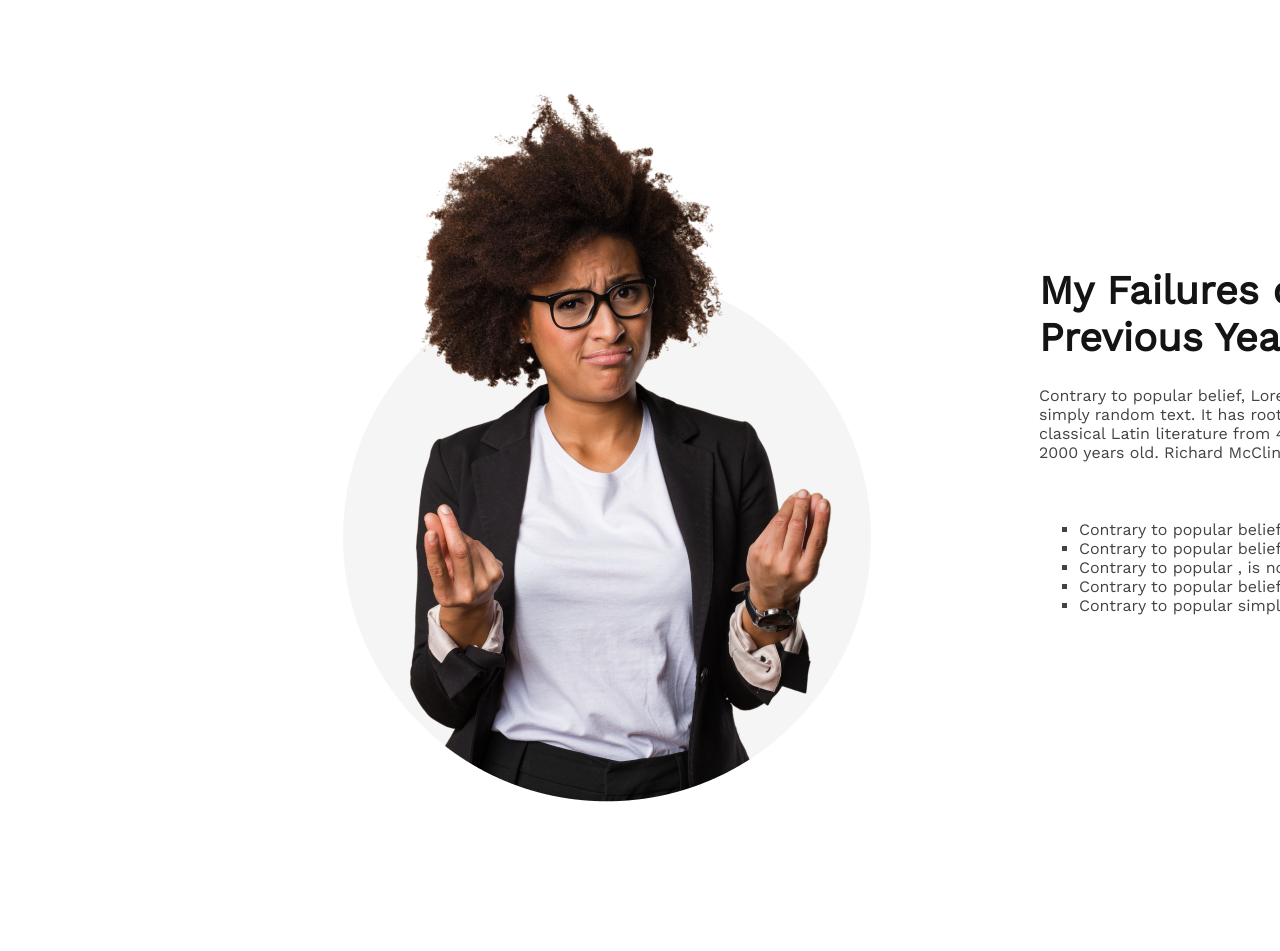
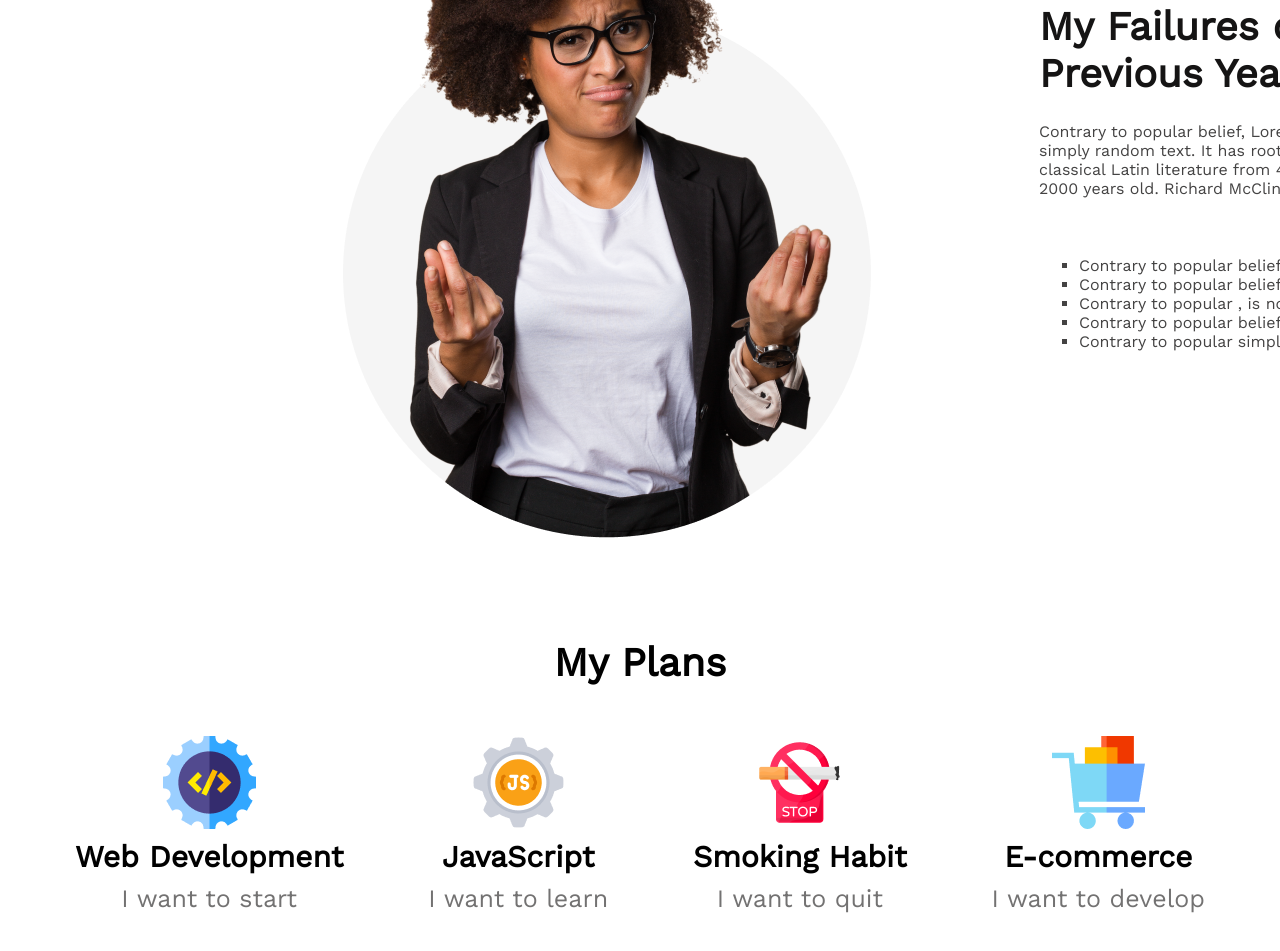
Before and after one commit to ahnaftahmeed07/first-assignment, a plain HTML site: page index.html in a window 1280 px wide. Shown: the part 1061-2012 px from the top of the page. Before the commit the page ends 1964 px from the top, so only its background shows below. Drawn offline with nearby package versions, Linux system fonts and the light colour scheme.

Commit message:
addesd my plans section

```diff
--- a/index.html
+++ b/index.html
@@ -1,18 +1,23 @@
 <!DOCTYPE html>
 <html lang="en">
+
 <head>
     <meta charset="UTF-8">
     <meta http-equiv="X-UA-Compatible" content="IE=edge">
     <meta name="viewport" content="width=device-width, initial-scale=1.0">
     <title>Let's Make a Change</title>
     <link rel="stylesheet" href="styles/assignment.css">
-    <link rel="preconnect" href="https://fonts.googleapis.com"><link rel="preconnect" href="https://fonts.gstatic.com" crossorigin><link href="https://fonts.googleapis.com/css2?family=Open+Sans&family=Work+Sans&display=swap" rel="stylesheet">
+    <link rel="preconnect" href="https://fonts.googleapis.com">
+    <link rel="preconnect" href="https://fonts.gstatic.com" crossorigin>
+    <link href="https://fonts.googleapis.com/css2?family=Open+Sans&family=Work+Sans&display=swap" rel="stylesheet">
 </head>
+
 <body>
     <header class="header">
         <div class="banner-item">
             <h1 class="banner-title">Everything is Possible If You Believe</h1>
-            <p class="banner-subtitle">There are many variations of passages of Lorem Ipsum available, but the majority have suffered alteration in some form, by injected humour, or randomised words</p>
+            <p class="banner-subtitle">There are many variations of passages of Lorem Ipsum available, but the majority
+                have suffered alteration in some form, by injected humour, or randomised words</p>
             <button class="btn-primary">Contact Us</button>
         </div>
     </header>
@@ -23,7 +28,9 @@
             </div>
             <div class="container">
                 <h2 class="section-title">My Failures of Previous Year</h2>
-                <p class="section-description">Contrary to popular belief, Lorem Ipsum is not simply random text. It has roots in a piece of classical Latin literature from 45 BC, making it over 2000 years old. Richard McClintock.</p>
+                <p class="section-description">Contrary to popular belief, Lorem Ipsum is not simply random text. It has
+                    roots in a piece of classical Latin literature from 45 BC, making it over 2000 years old. Richard
+                    McClintock.</p>
                 <ol>
                     <li>Contrary to popular belief, is not simply.</li>
                     <li>Contrary to popular belief.</li>
@@ -33,9 +40,35 @@
                 </ol>
             </div>
         </section>
+        <section class="my-plans">
+            <h2 class="plan-title">My Plans</h2>
+            <div class="plans-container">
+                <div class="plan">
+                    <img src="images/icons/web.png" alt="">
+                    <p class="plan-name">Web Development</p>
+                    <p class="plan-des">I want to start</p>
+                </div>
+                <div>
+                    <img src="images/icons/js.png" alt="">
+                    <p class="plan-name">JavaScript</p>
+                    <p class="plan-des">I want to learn</p>
+                </div>
+                <div>
+                    <img src="images/icons/smoke.png" alt="">
+                    <p class="plan-name">Smoking Habit</p>
+                    <p class="plan-des">I want to quit</p>
+                </div>
+                <div>
+                    <img src="images/icons/ecom.png" alt="">
+                    <p class="plan-name">E-commerce</p>
+                    <p class="plan-des">I want to develop</p>
+                </div>
+            </div>
+        </section>
     </main>
     <footer>
 
     </footer>
 </body>
+
 </html>
--- a/styles/assignment.css
+++ b/styles/assignment.css
@@ -19,7 +19,7 @@
 
 /* Header and Banner */
 .banner-item {
-    padding: 216px 230px 364px 845px;
+    padding: 216px 230px 100px 845px;
 }
 
 .banner-title {
@@ -92,3 +92,35 @@ ol li {
     width: 570px;
     height: 725px;
 }
+/* My Plans Section */
+
+.my-plans{
+    text-align: center;
+    margin-bottom: 50px;
+}
+.plans-container{
+    display: flex;
+    gap: 10px;
+    align-items: center;
+    justify-content: space-evenly;
+    margin-bottom: 230px;
+}
+.plan-title{
+    font-weight: 700;
+    font-size: 40px;
+    margin-bottom: 50px;
+}
+.plan-name{
+    font-weight: 700;
+    font-size: 30px;
+    text-align: center;
+    margin-top: 6px;
+    margin-bottom: 10px;
+}
+.plan-des{
+    font-weight: 500;
+    font-size: 25px;
+    text-align: center;
+    color: #737272;
+
+}
```
